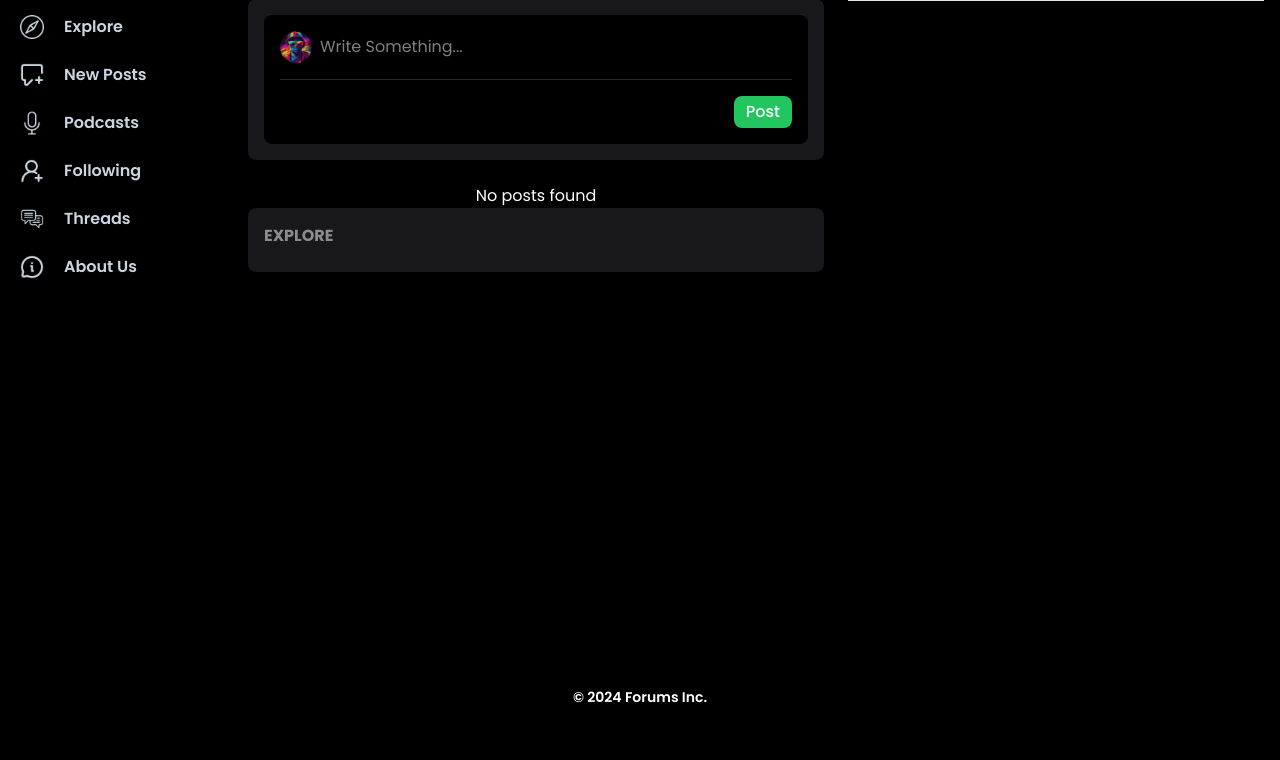
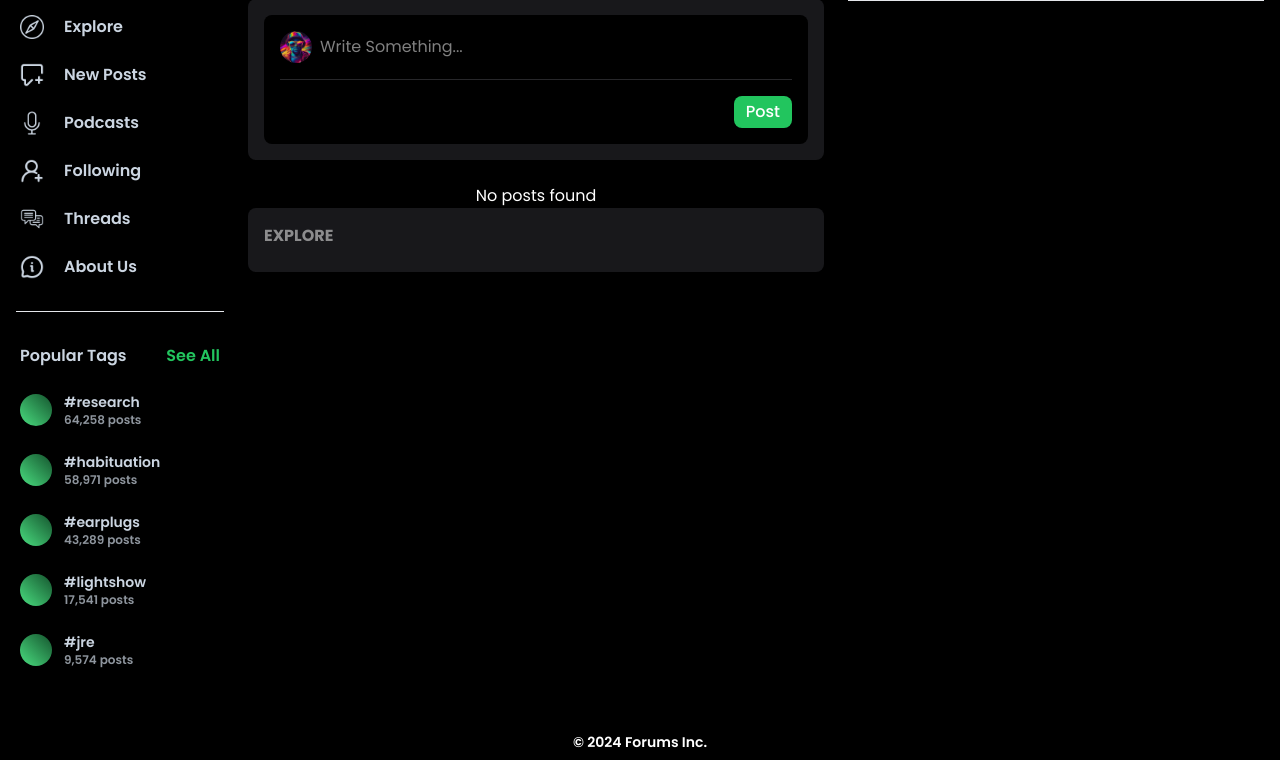
Before and after one commit to willmahoney20/php-forums, a PHP site: page / in a window 1280 px wide. Shown: the part 85-845 px from the top of the page. Before the commit the page ends 788 px from the top, so only its background shows below. Run offline with PHP 8.4, Linux system fonts and the light colour scheme; data that the repository does not hold is empty; some libraries are stand-ins or nearby versions.

Commit message:
Added second sidebarLinks section

```diff
--- a/components/sidebarLinks.php
+++ b/components/sidebarLinks.php
@@ -1,4 +1,5 @@
-<div class="w-full flex flex-col py-4 px-1 mb-6">
+<div class="w-full">
+    <div class="w-full flex flex-col py-4 px-1 mb-4">
         <div class="flex flex-row items-center mb-6">
             <div class="w-6 h-6">
                 <img class="h-6 w-6" src="../assets/explore.png" alt="Logo">
@@ -39,7 +40,7 @@
                 Threads
             </h5>
         </div>
-    <div class="flex flex-row items-center mb-6">
+        <div class="flex flex-row items-center">
             <div class="w-6 h-6">
                 <img class="h-6 w-6" src="../assets/about.png" alt="Logo">
             </div>
@@ -48,3 +49,77 @@
             </h5>
         </div>
     </div>
+
+    <hr />
+
+    <div class="w-full flex flex-col py-4 px-1 mt-4">
+        <div class="flex flex-row justify-between items-center mb-6">
+            <h5 class="text-slate-300 text font-semibold mb-0">
+                Popular Tags
+            </h5>
+            <h5 class="text-green-500 text font-semibold mb-0">
+                See All
+            </h5>
+        </div>
+        <div class="flex flex-row items-center mb-6">
+            <div class="flex items-center justify-center bg-gradient-to-bl from-green-900 to-green-400 w-8 h-8 rounded-full">
+            </div>
+            <div class="flex flex-col">
+                <h5 class="text-slate-300 text-sm font-semibold ml-3 mb-0">
+                    #research
+                </h5>
+                <h5 class="text-slate-300 text-xs font-semibold ml-3 mb-0 opacity-70">
+                    64,258 posts
+                </h5>
+            </div>
+        </div>
+        <div class="flex flex-row items-center mb-6">
+            <div class="flex items-center justify-center bg-gradient-to-bl from-green-900 to-green-400 w-8 h-8 rounded-full">
+            </div>
+            <div class="flex flex-col">
+                <h5 class="text-slate-300 text-sm font-semibold ml-3 mb-0">
+                    #habituation
+                </h5>
+                <h5 class="text-slate-300 text-xs font-semibold ml-3 mb-0 opacity-70">
+                    58,971 posts
+                </h5>
+            </div>
+        </div>
+        <div class="flex flex-row items-center mb-6">
+            <div class="flex items-center justify-center bg-gradient-to-bl from-green-900 to-green-400 w-8 h-8 rounded-full">
+            </div>
+            <div class="flex flex-col">
+                <h5 class="text-slate-300 text-sm font-semibold ml-3 mb-0">
+                    #earplugs
+                </h5>
+                <h5 class="text-slate-300 text-xs font-semibold ml-3 mb-0 opacity-70">
+                    43,289 posts
+                </h5>
+            </div>
+        </div>
+        <div class="flex flex-row items-center mb-6">
+            <div class="flex items-center justify-center bg-gradient-to-bl from-green-900 to-green-400 w-8 h-8 rounded-full">
+            </div>
+            <div class="flex flex-col">
+                <h5 class="text-slate-300 text-sm font-semibold ml-3 mb-0">
+                    #lightshow
+                </h5>
+                <h5 class="text-slate-300 text-xs font-semibold ml-3 mb-0 opacity-70">
+                    17,541 posts
+                </h5>
+            </div>
+        </div>
+        <div class="flex flex-row items-center mb-6">
+            <div class="flex items-center justify-center bg-gradient-to-bl from-green-900 to-green-400 w-8 h-8 rounded-full">
+            </div>
+            <div class="flex flex-col">
+                <h5 class="text-slate-300 text-sm font-semibold ml-3 mb-0">
+                    #jre
+                </h5>
+                <h5 class="text-slate-300 text-xs font-semibold ml-3 mb-0 opacity-70">
+                    9,574 posts
+                </h5>
+            </div>
+        </div>
+    </div>
+</div>
```
Lines whose indentation alone changed are shown as unchanged.
